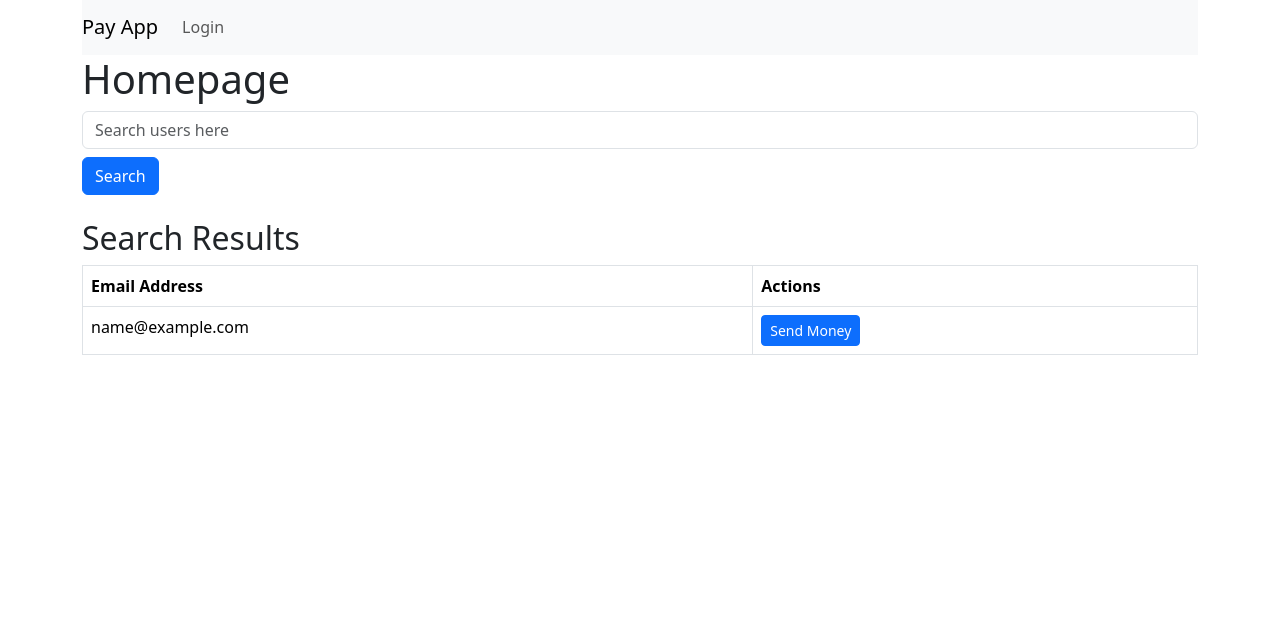
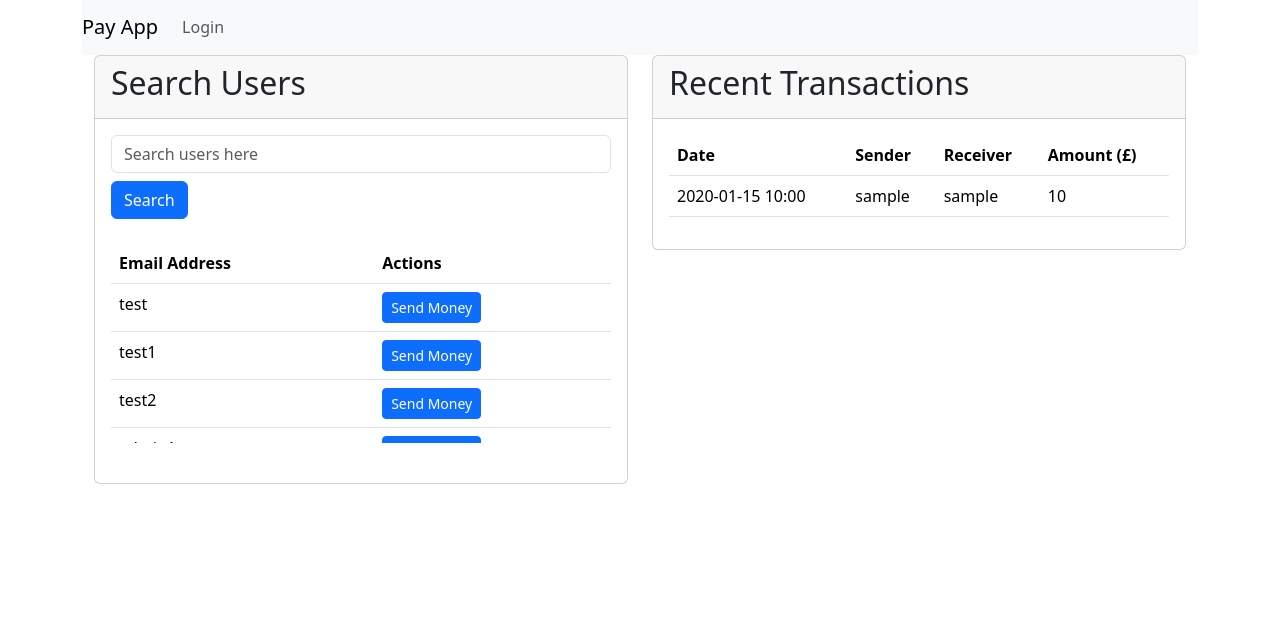
Before and after one commit to makisacik/django-online-payment-app, a Django app: template webapps2024/templates/payapp/home.html in a window 1280 px wide. Shown: the part 49-668 px from the top of the page. Run offline with Django 3.2, Linux system fonts and the light colour scheme; data comes from the database, SQL or seed files in the repository; both versions use the stored data as it was after the commit; the template is opened without the code that fills it: values that come from a table or form of the project are taken from there, most other values are stand-ins (such as "Sample title", 1, 10 or a date in 2020); some libraries are stand-ins or nearby versions.

Commit message:
Show recent transactions in home view

```diff
--- a/webapps2024/templates/base.html
+++ b/webapps2024/templates/base.html
@@ -4,7 +4,7 @@
 <head>
     <meta charset="utf-8">
     <meta name="viewport" content="width=device-width, initial-scale=1, shrink-to-fit=no">
-    <title>Register</title>
+    <title>{% block title %}Base Title{% endblock %}</title>
     <link href="https://cdn.jsdelivr.net/npm/bootstrap@5.3.0-alpha1/dist/css/bootstrap.min.css" rel="stylesheet" integrity="sha384-GLhlTQ8iRABdZLl6O3oVMWSktQOp6b7In1Zl3/Jr59b6EGGoI1aFkw7cmDA6j6gD" crossorigin="anonymous">
 </head>
 <body>
--- a/webapps2024/templates/payapp/home.html
+++ b/webapps2024/templates/payapp/home.html
@@ -1,12 +1,18 @@
 {% extends 'base.html' %}
 
 {% block title %}
-    Login to an Account
+    Home Dashboard
 {% endblock %}
 
 {% block content %}
-    <h1>Homepage</h1>
-
+    <div class="container">
+        <div class="row">
+            <div class="col-md-6">
+                <div class="card">
+                    <div class="card-header">
+                        <h2>Search Users</h2>
+                    </div>
+                    <div class="card-body">
                         <form method="get" action="" class="mb-4">
                             <div class="form-group">
                                 <input type="text" class="form-control" name="email" placeholder="Search users here">
@@ -15,9 +21,8 @@
                         </form>
 
                         {% if user_emails %}
-        <h2>Search Results</h2>
                             <div class="overflow-auto mb-4" style="max-height: 200px;">
-            <table class="table table-bordered">
+                                <table class="table">
                                     <thead class="thead-light">
                                     <tr>
                                         <th>Email Address</th>
@@ -38,35 +43,73 @@
                             </div>
                         {% else %}
                             {% if request.GET.email %}
-            <p>No results found for "{{ request.GET.email }}" ></p>
+                                <p>No results found for "{{ request.GET.email }}"</p>
                             {% endif %}
                         {% endif %}
+                    </div>
+                </div>
+            </div>
 
-    <div class="modal" id="sendMoneyModal" tabindex="-1" aria-labelledby="sendMoneyModalLabel" aria-hidden="true">
+            <div class="col-md-6">
+                <div class="card">
+                    <div class="card-header">
+                        <h2>Recent Transactions</h2>
+                    </div>
+                    <div class="card-body">
+                        {% if recent_transactions %}
+                            <div class="overflow-auto" style="max-height: 200px;">
+                                <table class="table">
+                                    <thead class="thead-light">
+                                    <tr>
+                                        <th>Date</th>
+                                        <th>Sender</th>
+                                        <th>Receiver</th>
+                                        <th>Amount (£)</th>
+                                    </tr>
+                                    </thead>
+                                    <tbody>
+                                    {% for transaction in recent_transactions %}
+                                        <tr>
+                                            <td>{{ transaction.timestamp|date:"Y-m-d H:i" }}</td>
+                                            <td>{{ transaction.sender.username }}</td>
+                                            <td>{{ transaction.receiver.username }}</td>
+                                            <td>{{ transaction.amount }}</td>
+                                        </tr>
+                                    {% endfor %}
+                                    </tbody>
+                                </table>
+                            </div>
+                        {% else %}
+                            <p>No recent transactions found.</p>
+                        {% endif %}
+                    </div>
+                </div>
+            </div>
+        </div>
+    </div>
+
+    <!-- Modal Structure -->
+    <div class="modal fade" id="sendMoneyModal" tabindex="-1" aria-labelledby="sendMoneyModalLabel" aria-hidden="true">
         <div class="modal-dialog">
             <div class="modal-content">
-
                 <div class="modal-header">
-                    <h4 class="modal-title" id="sendMoneyModalLabel">Send Money</h4>
+                    <h5 class="modal-title" id="sendMoneyModalLabel">Send Money</h5>
                     <button type="button" class="btn-close" data-bs-dismiss="modal" aria-label="Close"></button>
                 </div>
-
                 <div class="modal-body">
                     <form id="sendMoneyForm" action="{% url 'transfer_money' %}" method="post">
                         {% csrf_token %}
                         <input type="hidden" name="recipient_email" id="recipientEmail">
-                        <div class="form-group">
-                            <label for="amount">Amount (£):</label>
+                        <div class="mb-3">
+                            <label for="amount" class="form-label">Amount (£):</label>
                             <input type="number" class="form-control" id="amount" name="amount" required>
                         </div>
                         <button type="submit" class="btn btn-primary">Submit</button>
                     </form>
                 </div>
-
                 <div class="modal-footer">
-                    <button type="button" class="btn btn-danger" data-bs-dismiss="modal">Close</button>
+                    <button type="button" class="btn btn-secondary" data-bs-dismiss="modal">Close</button>
                 </div>
-
             </div>
         </div>
     </div>
@@ -78,6 +121,4 @@
             modal.show();
         }
     </script>
-
-
 {% endblock %}
```
Also changed, not shown: webapps2024/payapp/views.py (+11 -11 lines), webapps2024/db.sqlite3. Lines whose indentation alone changed are shown as unchanged.
